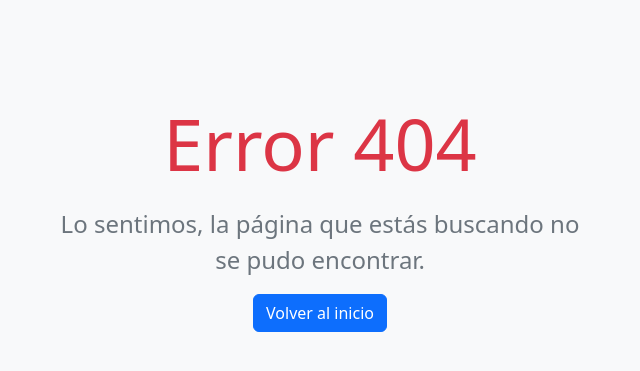
After one commit to IDGS80121000466/IntroFlask-IDGS801, a Flask app: template templates/404.html in a window 1280 px wide. The commit adds this page. Shown: the top 371 px of the page, without its empty margins (320-960 px from the left). Run offline with Flask 3, Linux system fonts and the light colour scheme; the template is opened without the code that fills it, so the values that code supplies are empty; some libraries are stand-ins or nearby versions.

Commit message:
EEG 21/02/2024 Fin Intro flask

```diff
--- a/forms.py
+++ b/forms.py
@@ -15,8 +15,9 @@ class UserForm(Form):
     amaterno=StringField('amaterno',[validators.DataRequired(message='El campo Apellido Materno requerido'),
                                  validators.length(min=4,max=10,message='Ingresa Apellido Materno valido')])
     email=EmailField('email',[validators.Email(message='Ingrese un correo valido')])
-    edad=IntegerField('edad',[validators.DataRequired(message='El campo Edad requerido'),
-                                 validators.length(min=4,max=10,message='Ingresa Edad valida')])
+    edad = IntegerField('edad', [validators.DataRequired(message='El campo Edad es requerido')])
+
+
 
 class PuntosForm(FlaskForm):
     x1 = IntegerField('x1')
--- a/main.py
+++ b/main.py
@@ -1,13 +1,31 @@
 from flask import Flask, render_template, request
 from flask import Flask, render_template, request, send_from_directory
 from forms import UserForm, PuntosForm
+from flask import flash
+from flask_wtf.csrf import CSRFProtect
+from flask import g
 
 import os
 import forms
-clave_secreta = os.urandom(24)
+
 
 app = Flask(__name__)
-app.secret_key = os.urandom(24)
+
+app.secret_key = 'esta es mi clave secreta'
+
+@app.errorhandler(404)
+def page_not_fouund(e):
+    return render_template('404.html'),404
+
+@app.before_request
+def before_request():
+    g.nombre = 'Mario'
+    print("before 1")
+
+@app.after_request
+def after_request(response):
+    print("after 3")
+    return response
 
 @app.route("/")
 def index():
@@ -21,6 +39,8 @@ def alumnos_route():
 
 @app.route("/alumnos2", methods=['GET', 'POST'])
 def alumnos():
+    print("before 2")
+    print("Alumno: {}".format(g.nombre))
     nom=''
     apa=''
     ama=''
@@ -38,6 +58,9 @@ def alumnos():
         print('Amaterno: {}'.format(ama))
         print('Email: {}'.format(email))
         print('Edad: {}'.format(edad))
+
+        mensaje='Bienvenido {}'.format(nom)
+        flash(mensaje)
     return render_template("alumnos2.html",form=alumno_clase,nom=nom,apa=apa,ama=ama,email=email,edad=edad)
 
 @app.route("/puntos", methods=['GET', 'POST'])
--- /dev/null
+++ b/templates/404.html
@@ -0,0 +1,40 @@
+<!DOCTYPE html>
+<html lang="en">
+<head>
+  <meta charset="UTF-8">
+  <meta name="viewport" content="width=device-width, initial-scale=1.0">
+  <title>Error 404 - Página no encontrada</title>
+  <link href="https://cdn.jsdelivr.net/npm/bootstrap@5.3.0-alpha1/dist/css/bootstrap.min.css" rel="stylesheet">
+  <style>
+    body {
+      background-color: #f8f9fa;
+    }
+    .error-container {
+      margin-top: 100px;
+      text-align: center;
+    }
+    .error-heading {
+      font-size: 72px;
+      margin-bottom: 20px;
+      color: #dc3545;
+    }
+    .error-message {
+      font-size: 24px;
+      color: #6c757d;
+    }
+  </style>
+</head>
+<body>
+
+  <div class="container">
+    <div class="row">
+      <div class="col-md-6 offset-md-3 error-container">
+        <h1 class="error-heading">Error 404</h1>
+        <p class="error-message">Lo sentimos, la página que estás buscando no se pudo encontrar.</p>
+        <a href="/" class="btn btn-primary">Volver al inicio</a>
+      </div>
+    </div>
+  </div>
+
+</body>
+</html>
```
Also changed, not shown: templates/layout2.html (+9 -1 lines).
